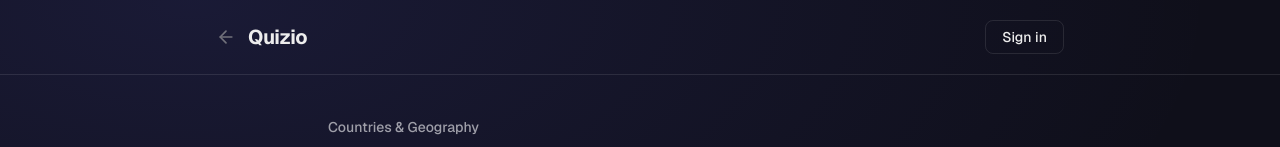
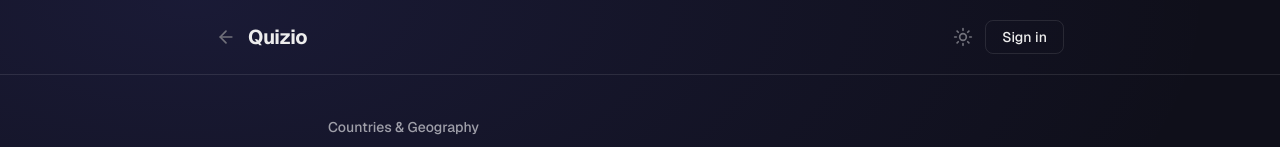
Before and after one commit to Philippe1179/Quizio, a Next.js app: page /quiz/countries in a window 1280 px wide. Shown: the top 147 px of the page. Built offline with nearby package versions, Linux system fonts and the light colour scheme; no server answers.

Commit message:
feat: add light/dark mode toggle with localStorage persistence

```diff
--- a/src/app/globals.css
+++ b/src/app/globals.css
@@ -5,6 +5,11 @@
 :root {
   --background: #0f0f1a;
   --foreground: #ededed;
+}
+
+html:not(.dark) {
+  --background: #f5f4ff;
+  --foreground: #111118;
 }
 
 @theme inline {
@@ -38,8 +43,21 @@
   transform: rotateY(180deg);
 }
 
+.app-bg {
+  background-color: var(--background);
+  background-image:
+    radial-gradient(ellipse 80% 60% at 15% 0%, rgba(99,102,241,0.13) 0%, transparent 100%),
+    radial-gradient(ellipse 60% 50% at 85% 100%, rgba(139,92,246,0.09) 0%, transparent 100%);
+}
+
+html:not(.dark) .app-bg {
+  background-image:
+    radial-gradient(ellipse 80% 60% at 15% 0%, rgba(99,102,241,0.07) 0%, transparent 100%),
+    radial-gradient(ellipse 60% 50% at 85% 100%, rgba(139,92,246,0.05) 0%, transparent 100%);
+}
+
 body {
-  background-color: #0f0f1a;
+  background-color: var(--background);
   color: var(--foreground);
   font-family: var(--font-geist-sans, Arial, Helvetica, sans-serif);
   min-height: 100vh;
--- a/src/app/layout.tsx
+++ b/src/app/layout.tsx
@@ -2,6 +2,7 @@ import type { Metadata } from "next";
 import { Geist, Geist_Mono } from "next/font/google";
 import "./globals.css";
 import { AuthProvider } from "@/context/AuthContext";
+import { ThemeProvider } from "@/context/ThemeContext";
 
 const geistSans = Geist({
   variable: "--font-geist-sans",
@@ -24,6 +25,8 @@ export const metadata: Metadata = {
   },
 };
 
+const themeScript = `(function(){try{var t=localStorage.getItem('quizio-theme');if(t==='light'){document.documentElement.classList.remove('dark')}else{document.documentElement.classList.add('dark')}}catch(e){}})()`;
+
 export default function RootLayout({
   children,
 }: Readonly<{
@@ -34,17 +37,14 @@ export default function RootLayout({
       lang="en"
       className={`${geistSans.variable} ${geistMono.variable} h-full antialiased dark`}
     >
+      <head>
+        <script dangerouslySetInnerHTML={{ __html: themeScript }} />
+      </head>
       <body className="min-h-full flex flex-col">
-        <div
-          aria-hidden="true"
-          className="fixed inset-0 -z-10 pointer-events-none"
-          style={{
-            backgroundColor: "#0f0f1a",
-            backgroundImage:
-              "radial-gradient(ellipse 80% 60% at 15% 0%, rgba(99,102,241,0.13) 0%, transparent 100%), radial-gradient(ellipse 60% 50% at 85% 100%, rgba(139,92,246,0.09) 0%, transparent 100%)",
-          }}
-        />
-        <AuthProvider>{children}</AuthProvider>
+        <div aria-hidden="true" className="app-bg fixed inset-0 -z-10 pointer-events-none" />
+        <ThemeProvider>
+          <AuthProvider>{children}</AuthProvider>
+        </ThemeProvider>
       </body>
     </html>
   );
--- a/src/components/ui/Nav.tsx
+++ b/src/components/ui/Nav.tsx
@@ -3,13 +3,15 @@
 import { useState, useRef, useEffect } from 'react';
 import Link from 'next/link';
 import Image from 'next/image';
-import { ArrowLeft, LogOut } from 'lucide-react';
+import { ArrowLeft, LogOut, Sun, Moon } from 'lucide-react';
 import { useAuth } from '@/context/AuthContext';
+import { useTheme } from '@/context/ThemeContext';
 import { signOut } from '@/lib/auth';
 import AuthModal from './AuthModal';
 
 export default function Nav({ backHref }: { backHref?: string }) {
   const { user, loading } = useAuth();
+  const { theme, toggle } = useTheme();
   const [modalOpen, setModalOpen] = useState(false);
   const [menuOpen, setMenuOpen] = useState(false);
   const menuRef = useRef<HTMLDivElement>(null);
@@ -45,7 +47,15 @@ export default function Nav({ backHref }: { backHref?: string }) {
             Quizio
           </Link>
 
-          <div className="ml-auto">
+          <div className="ml-auto flex items-center gap-2">
+            <button
+              onClick={toggle}
+              aria-label="Toggle theme"
+              className="text-zinc-500 hover:text-zinc-900 dark:hover:text-zinc-100 transition-colors p-1"
+            >
+              {theme === 'dark' ? <Sun className="w-5 h-5" /> : <Moon className="w-5 h-5" />}
+            </button>
+
             {!loading && !user && (
               <button
                 onClick={() => setModalOpen(true)}
--- /dev/null
+++ b/src/context/ThemeContext.tsx
@@ -0,0 +1,50 @@
+'use client';
+
+import { createContext, useContext, useEffect, useState } from 'react';
+
+type Theme = 'dark' | 'light';
+
+interface ThemeContextValue {
+  theme: Theme;
+  toggle: () => void;
+}
+
+const ThemeContext = createContext<ThemeContextValue>({ theme: 'dark', toggle: () => {} });
+
+export function ThemeProvider({ children }: { children: React.ReactNode }) {
+  const [theme, setTheme] = useState<Theme>('dark');
+
+  useEffect(() => {
+    const saved = localStorage.getItem('quizio-theme') as Theme | null;
+    const initial = saved ?? 'dark';
+    setTheme(initial);
+    if (initial === 'dark') {
+      document.documentElement.classList.add('dark');
+    } else {
+      document.documentElement.classList.remove('dark');
+    }
+  }, []);
+
+  const toggle = () => {
+    setTheme((current) => {
+      const next = current === 'dark' ? 'light' : 'dark';
+      if (next === 'dark') {
+        document.documentElement.classList.add('dark');
+      } else {
+        document.documentElement.classList.remove('dark');
+      }
+      localStorage.setItem('quizio-theme', next);
+      return next;
+    });
+  };
+
+  return (
+    <ThemeContext.Provider value={{ theme, toggle }}>
+      {children}
+    </ThemeContext.Provider>
+  );
+}
+
+export function useTheme() {
+  return useContext(ThemeContext);
+}
```
